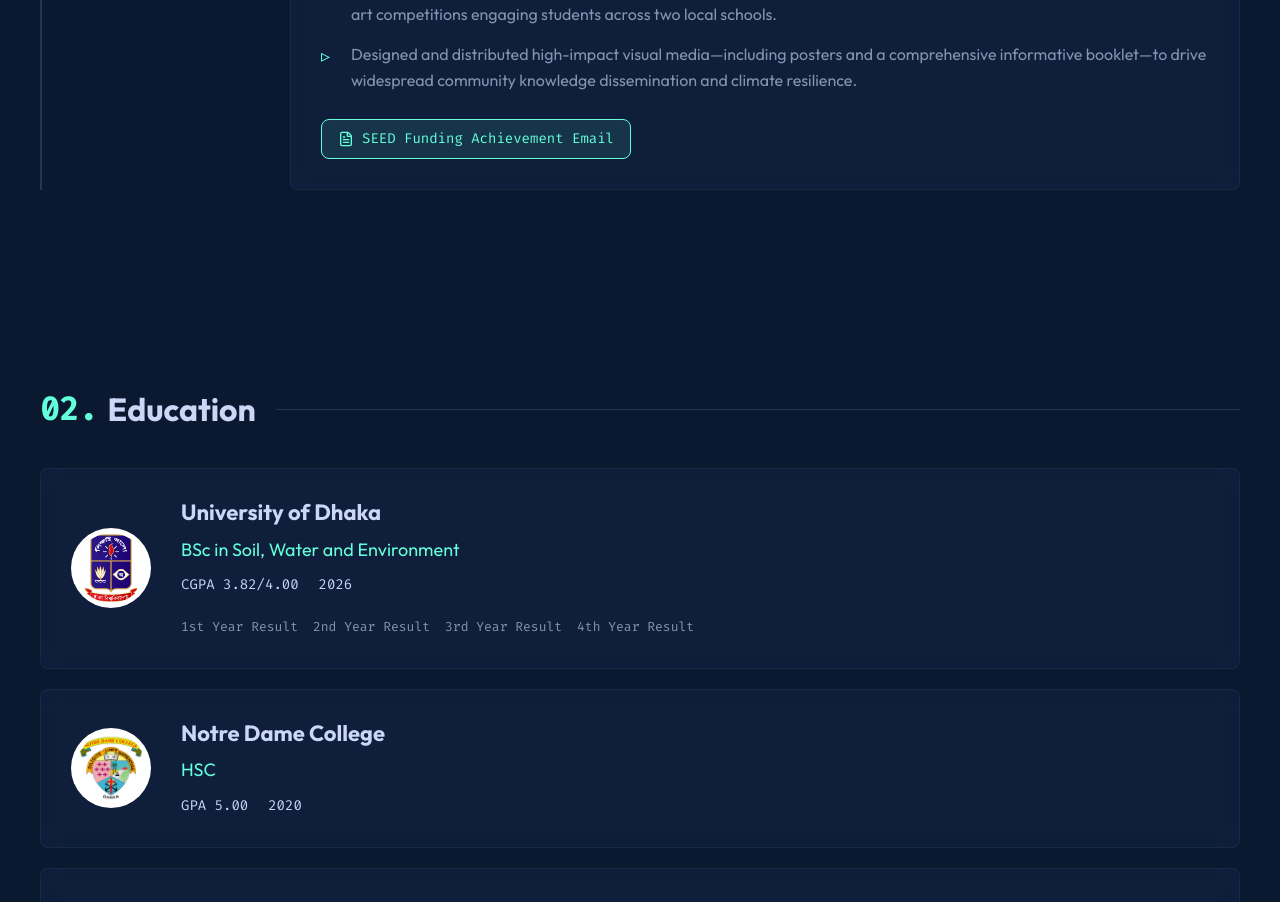
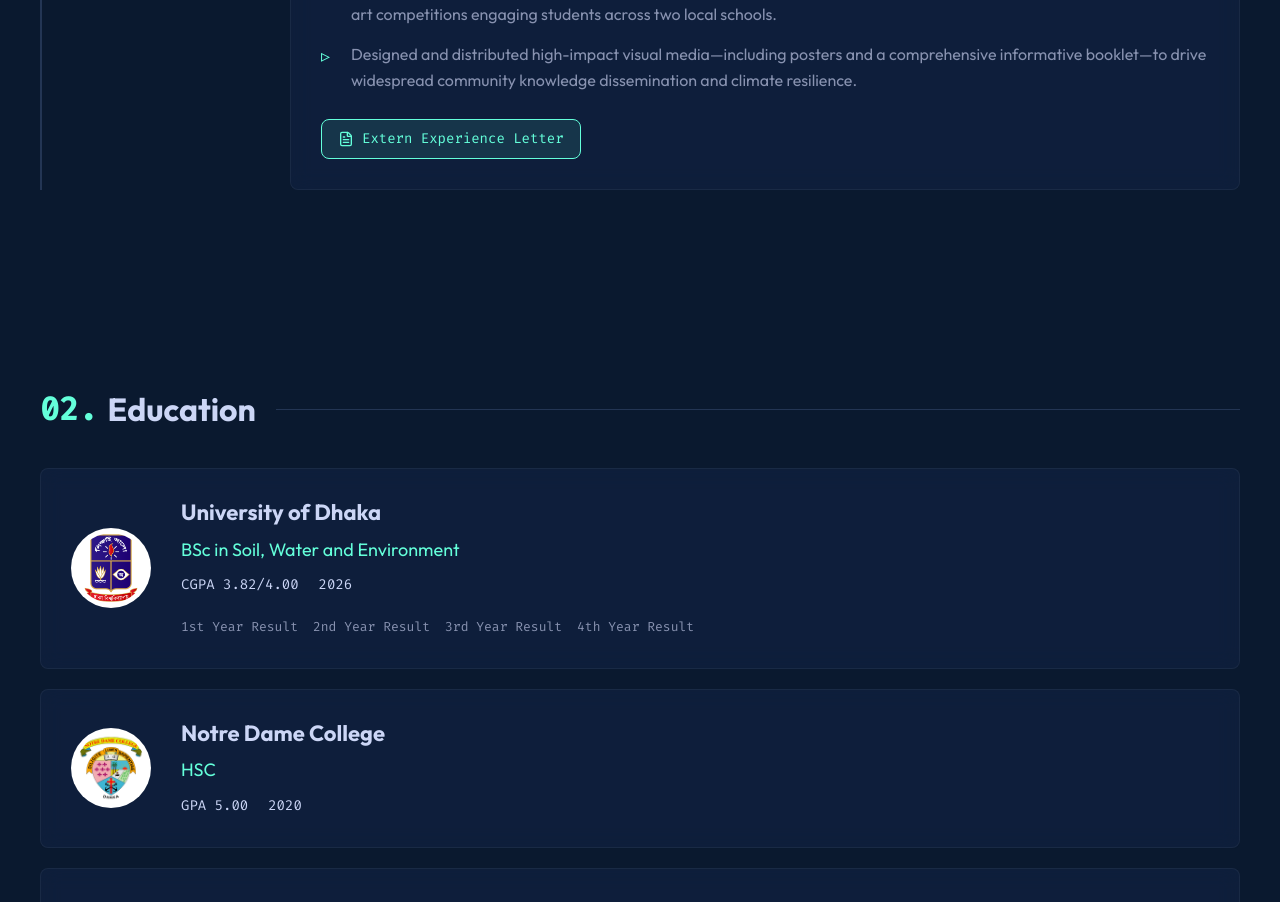
Before and after one commit to SantoKabir/portfolio, a React (Vite) app: page / in a window 1280 px wide. Shown: the part 1309-2211 px from the top of the page. Built offline with nearby package versions, Linux system fonts and the light colour scheme.

Commit message:
Update document link in Project Lead experience section

```diff
--- a/src/components/Experience.jsx
+++ b/src/components/Experience.jsx
@@ -18,7 +18,7 @@ const Experience = () => {
         'Designed and distributed high-impact visual media—including posters and a comprehensive informative booklet—to drive widespread community knowledge dissemination and climate resilience.'
       ],
       docs: [
-        { name: 'SEED Funding Achievement Email', file: 'Seed Funding Achievement.pdf' }
+        { name: 'Extern Experience Letter', file: 'Extern_Experience_Letter.pdf' }
       ]
     },
     {
```
Also changed, not shown: 1 other file (tests, documents, lock files or other folders).
